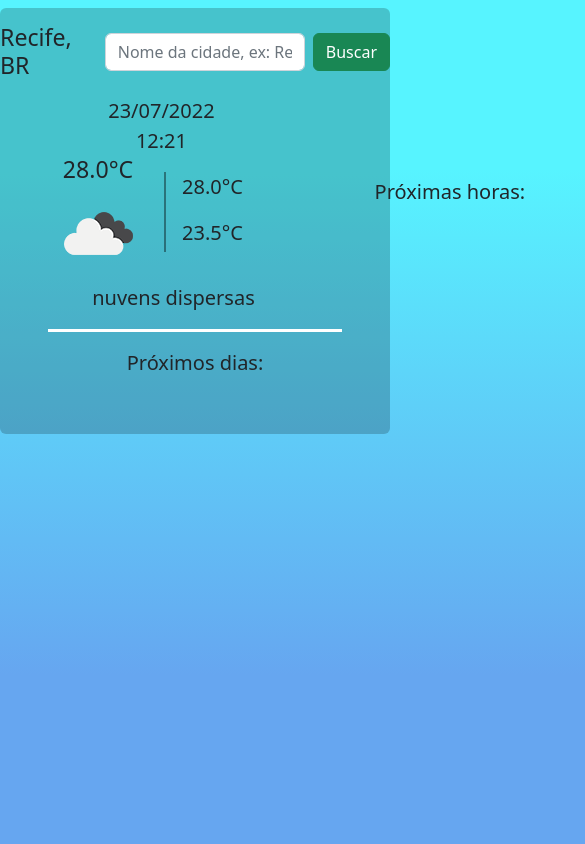
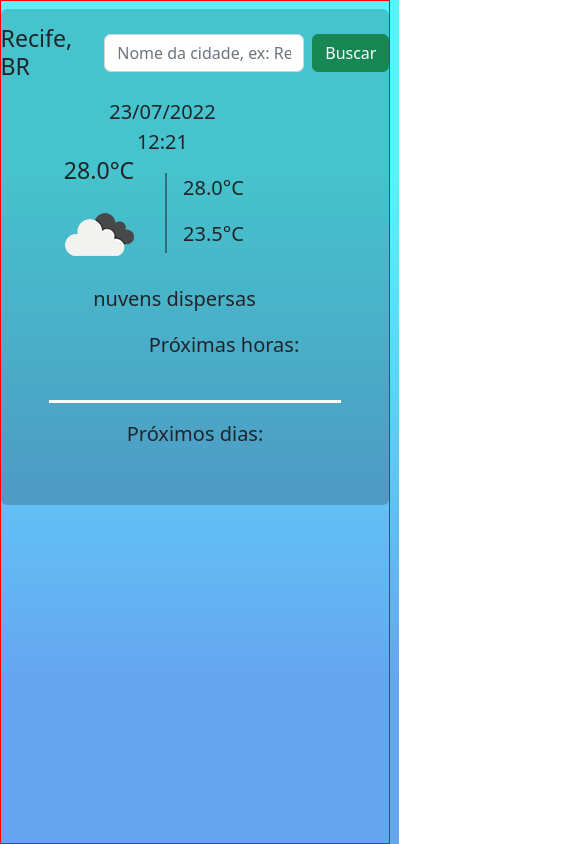
Before and after one commit to eduardosdl/ConsumoAPI, a plain HTML site: page public/index.html in a window 390 px wide. Shown: the top 844 px of the page, 585 px wide, since content can reach past the window. Drawn offline with nearby package versions, Linux system fonts and the light colour scheme.

Commit message:
add responsive

```diff
--- a/style/style.css
+++ b/style/style.css
@@ -1,6 +1,11 @@
+html {
+    height: 100%;
+}
+
 body {
+    border: 1px solid #ff0000;
     background: linear-gradient( rgb(87, 244, 255) 20%, rgba(102,166,240,1) 80%);
-    height: 100vh;
+    height: 100%;
 }
 
 #container{
@@ -28,6 +33,10 @@ body {
 .danger {
     border: 1px solid #ff0000;
     color: #ff0000;
+}
+
+#today {
+    flex-wrap: wrap;
 }
 
 ul li {
```
